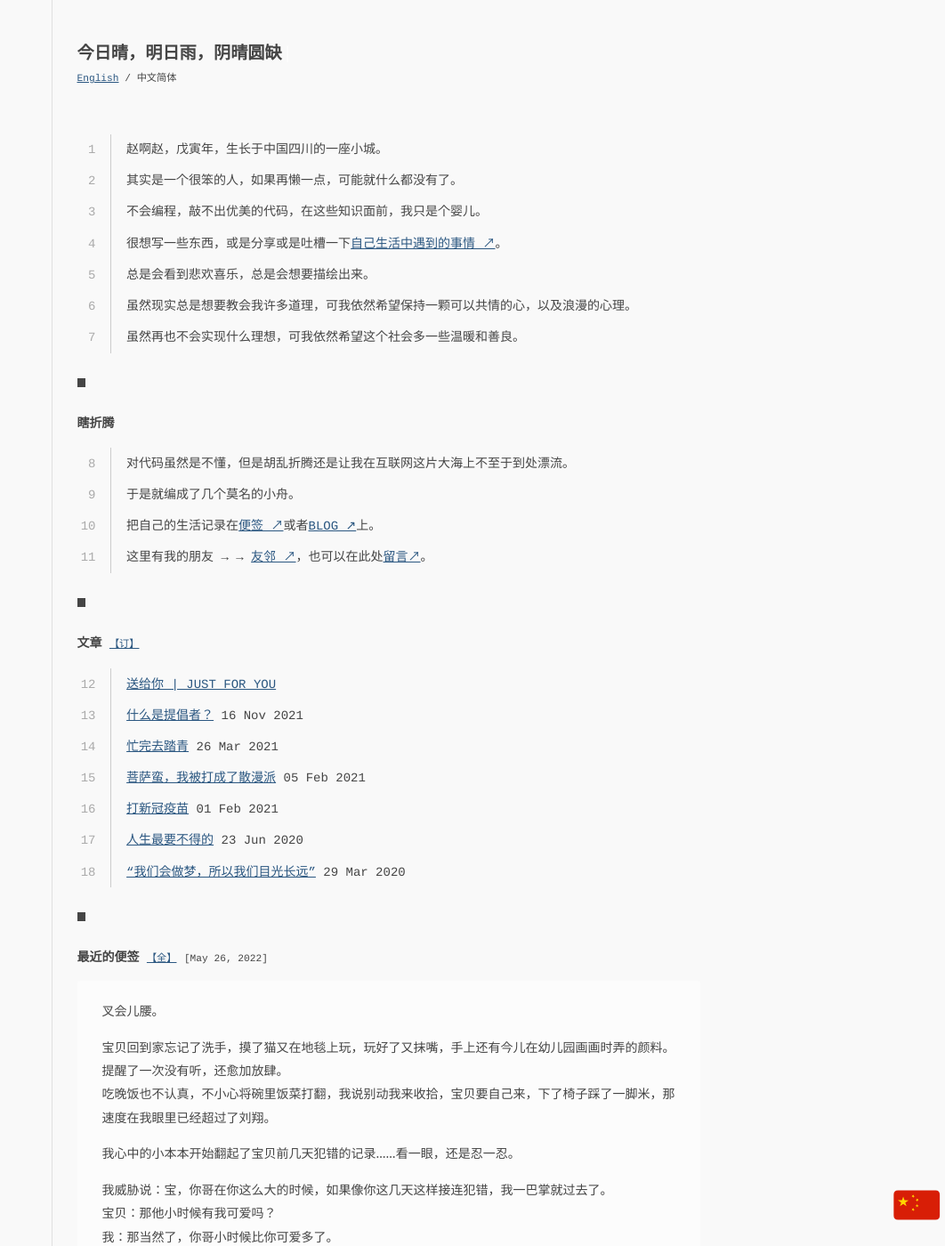
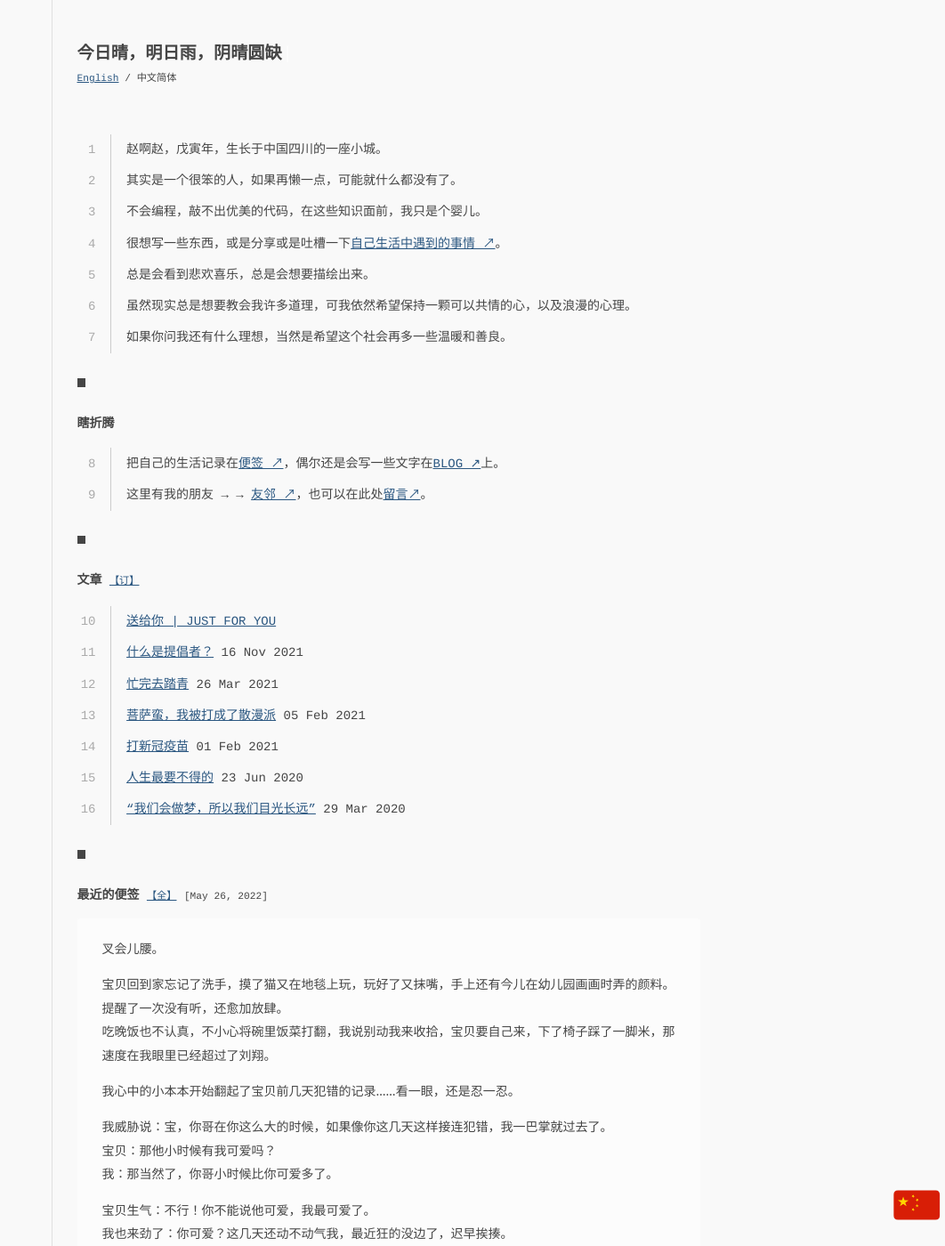
Before and after one commit to Sansuiz/sansuiz.github.io, a Jekyll site: the page built from index.html, in a window 1280 px wide and 1400 px high. Shown: the whole window at 89% size, without its empty margins (218-1280 px from the left). Built offline with Jekyll 4.4.1, drawn with Linux system fonts in a browser that asks for light colours; comment, search, counter and statistics services are not loaded.

Commit message:
Update index.html

```diff
--- a/index.html
+++ b/index.html
@@ -38,7 +38,7 @@ header_content: |
 
   {% assign i = i | plus: 1 %}
   {% capture content do %}
-    虽然再也不会实现什么理想，可我依然希望这个社会多一些温暖和善良。
+    如果你问我还有什么理想，当然是希望这个社会再多一些温暖和善良。
   {% endcapture %}{% include line.html i=i content=content %}
 </ul>
 
@@ -48,17 +48,7 @@ header_content: |
 <ul class="terminal">
   {% assign i = i | plus: 1 %}
   {% capture content do %}
-    对代码虽然是不懂，但是胡乱折腾还是让我在互联网这片大海上不至于到处漂流。
-  {% endcapture %}{% include line.html i=i content=content %}
-
-  {% assign i = i | plus: 1 %}
-  {% capture content do %}
-    于是就编成了几个莫名的小舟。
-  {% endcapture %}{% include line.html i=i content=content %}
-
-  {% assign i = i | plus: 1 %}
-  {% capture content do %}
-    把自己的生活记录在<a href="/notes">便签 ↗</a>或者<a href="/wenji">BLOG ↗</a>上。
+    把自己的生活记录在<a href="/notes">便签 ↗</a>，偶尔还是会写一些文字在<a href="/wenji">BLOG ↗</a>上。
   {% endcapture %}{% include line.html i=i content=content %}
 
   {% assign i = i | plus: 1 %}
```
